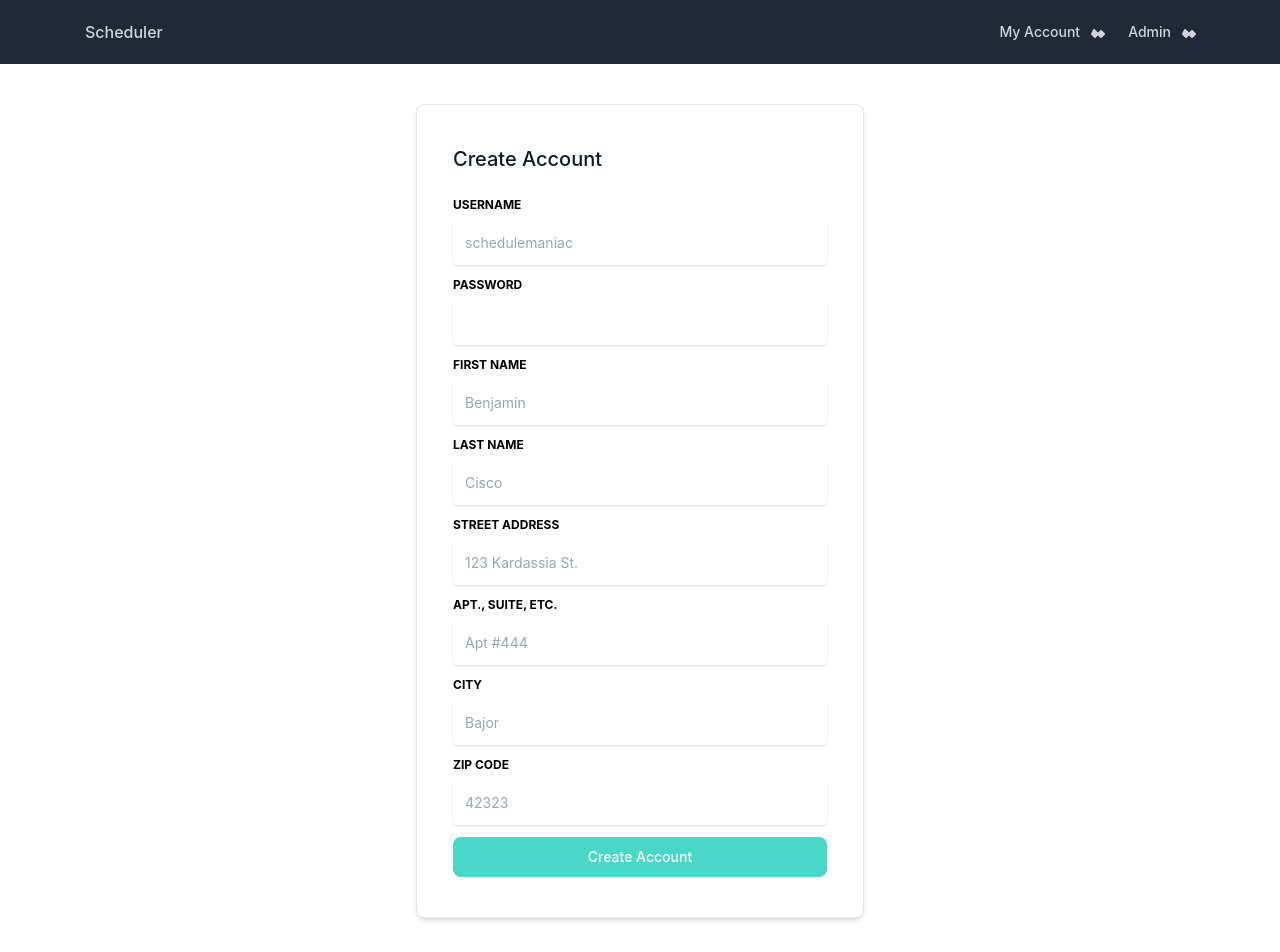
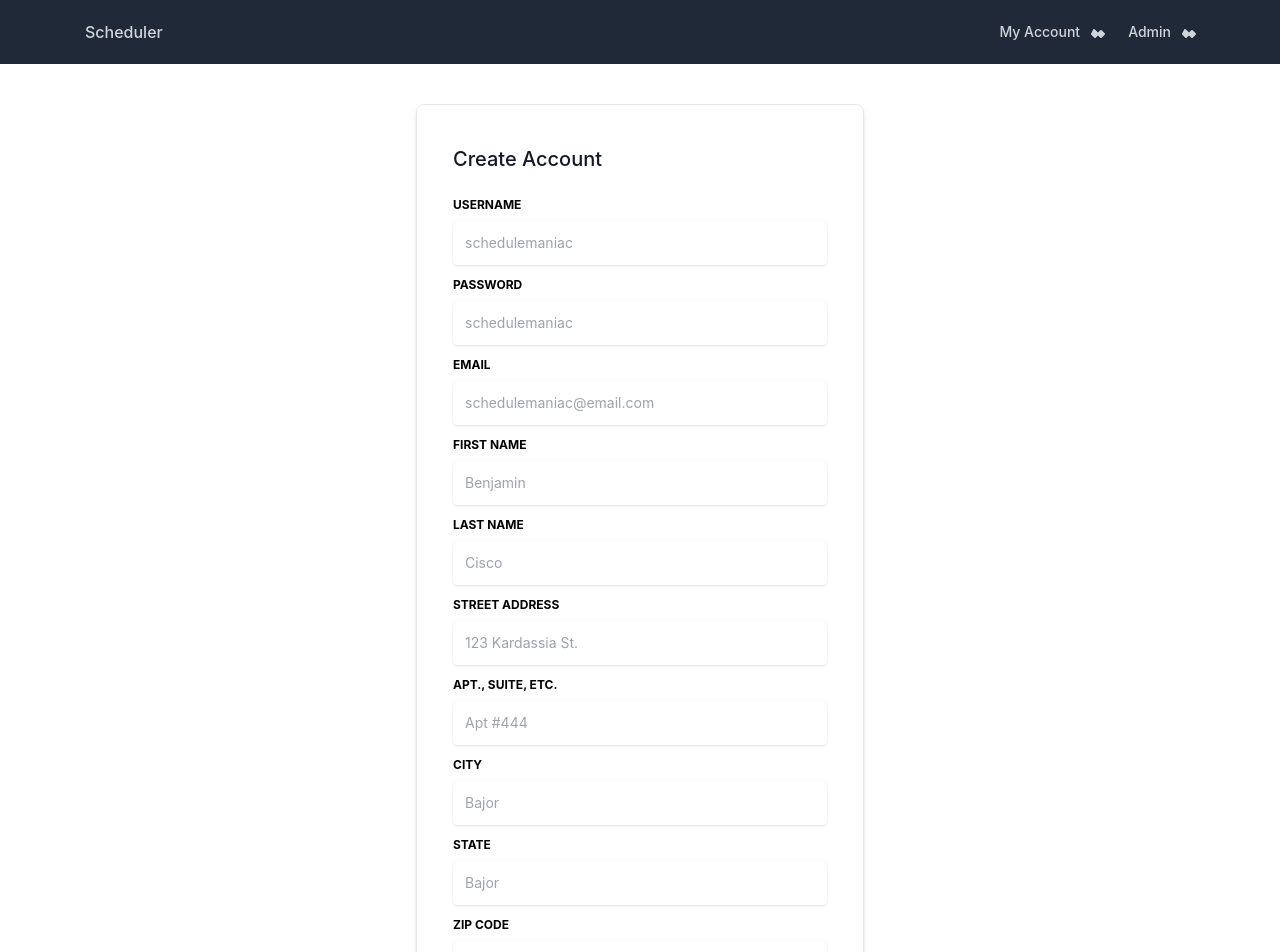
Before and after one commit to alex-bezruchko/scheduling-app, a React (Create React App) app in the folder client/: page /create in a window 1280 px wide. Shown: the top 952 px of the page. Built offline with nearby package versions, Linux system fonts and the light colour scheme.

Commit message:
add api call to register with yup validation

```diff
--- a/client/src/components/pages/CreateAccount.js
+++ b/client/src/components/pages/CreateAccount.js
@@ -1,8 +1,85 @@
+import React, { useState } from "react";
+import { useForm } from 'react-hook-form';
+import axios from "axios";
+
+import { Link, useNavigate } from "react-router-dom";
+import { yupResolver } from '@hookform/resolvers/yup';
+import * as yup from 'yup';
+
+
 const CreateAccount = () => {
+
+    const navigate = useNavigate();
+
+    const [registerError, setRegisterError] = useState(false);
+
+    const schema = yup.object().shape({
+        username: yup.string().min(5).max(15).required('Username is required'),
+        password: yup.string().min(8).max(15).required('Password is required'),
+        email: yup.string().email().required('Email is required'),
+        first_name: yup.string().required('First name is required'),
+        last_name: yup.string().required('Last name is required'),
+        street_address: yup.string().required('Street address is required'),
+        street_address_2: yup.string(),
+        city: yup.string().required('City is required'),
+        st: yup.string().min(2).max(2).required('State is required'),
+        zip_code: yup.string().matches(/^[0-9]{5}(?:-[0-9]{4})?$/, 'Must be betwee 5 and 9 digits'),
+    })
+
+
+
+    const onSubmit = async (form) => {
+        const isFormValid = await schema.validate(form).then((r) => submitUser(form))
+    }
+
+    const submitUser = (form) => {
+
+        const data = {
+            username: form.username,
+            password: form.password,
+            email: form.email,
+            first_name: form.first_name,
+            last_name: form.last_name,
+            street_address: form.street_address,
+            street_address_2: form.street_address_2,
+            city: form.city,
+            state: form.st,
+            zip_code: form.zip_code,
+            user_type_id: 1
+        };
+
+        axios
+            .post('http://localhost:3000/register', data, {
+                headers: {
+                    'Content-Type': 'application/json',
+                    'Accept': 'application/json',
+                },
+                withCredentials: false,
+            })
+            .then((response) => {
+                if (response) {
+                    navigate('/login')
+                    setRegisterError(false)
+                } else {
+                    setRegisterError(true)
+                }
+            })
+            .catch((error) => {
+                // Handle login error
+            });
+
+    }
+    const { register, handleSubmit, formState: { errors } } = useForm({
+        resolver: yupResolver(schema)
+    });
     return (
         <div className="max-w-md mx-auto my-10">
             <div className="bg-white shadow-md py-10 border border-gray-200 rounded-lg flex justify-center dark:bg-gray-800 dark:border-gray-700">
-                <form className="space-y-6 w-full px-9" action="#">
+                {registerError ?
+                    <p className="text-red-500">Unable to register account.</p>
+                    : <></>
+                }
+                <form className="space-y-6 w-full px-9" onSubmit={handleSubmit(onSubmit)}>
                     <h3 className="text-xl font-medium text-gray-900 dark:text-white">Create Account</h3>
 
                     <div className="flex flex-col">
@@ -11,15 +88,44 @@ const CreateAccount = () => {
                                 <label className="block uppercase text-blueGray-600 text-xs font-bold mb-2" htmlFor="grid-username">
                                     Username
                                 </label>
-                                <input placeholder="schedulemaniac" type="text" className="border-0 px-3 py-3 placeholder-blueGray-300 text-blueGray-600 bg-white rounded text-sm shadow focus:outline-none focus:ring w-full ease-linear transition-all duration-150"></input>
+                                <input
+                                    placeholder="schedulemaniac"
+                                    {...register('username')}
+                                    type="text"
+                                    className="border-0 px-3 py-3 placeholder-blueGray-300 text-blueGray-600 bg-white rounded text-sm shadow focus:outline-none focus:ring w-full ease-linear transition-all duration-150">
+                                </input>
+                                <p className="text-red-300">{errors.username?.message}</p>
                             </div>
                         </div>
+
                         <div className="w-full">
                             <div className="relative w-full mb-3">
                                 <label className="block uppercase text-blueGray-600 text-xs font-bold mb-2" htmlFor="grid-password">
                                     Password
                                 </label>
-                                <input placeholder="" type="password" className="border-0 px-3 py-3 placeholder-blueGray-300 text-blueGray-600 bg-white rounded text-sm shadow focus:outline-none focus:ring w-full ease-linear transition-all duration-150"></input>
+                                <input
+                                    placeholder="schedulemaniac"
+                                    {...register('password')}
+                                    type="password"
+                                    className="border-0 px-3 py-3 placeholder-blueGray-300 text-blueGray-600 bg-white rounded text-sm shadow focus:outline-none focus:ring w-full ease-linear transition-all duration-150">
+                                </input>
+                                <p className="text-red-300">{errors.password?.message}</p>
+                            </div>
+                        </div>
+
+
+                        <div className="w-full">
+                            <div className="relative w-full mb-3">
+                                <label className="block uppercase text-blueGray-600 text-xs font-bold mb-2" htmlFor="grid-email">
+                                    Email
+                                </label>
+                                <input
+                                    placeholder="schedulemaniac@email.com"
+                                    {...register('email')}
+                                    type="text"
+                                    className="border-0 px-3 py-3 placeholder-blueGray-300 text-blueGray-600 bg-white rounded text-sm shadow focus:outline-none focus:ring w-full ease-linear transition-all duration-150">
+                                </input>
+                                <p className="text-red-300">{errors.email?.message}</p>
                             </div>
                         </div>
 
@@ -28,7 +134,13 @@ const CreateAccount = () => {
                                 <label className="block uppercase text-blueGray-600 text-xs font-bold mb-2" htmlFor="grid-name">
                                     First Name
                                 </label>
-                                <input placeholder="Benjamin" type="text" className="border-0 px-3 py-3 placeholder-blueGray-300 text-blueGray-600 bg-white rounded text-sm shadow focus:outline-none focus:ring w-full ease-linear transition-all duration-150"></input>
+                                <input
+                                    placeholder="Benjamin"
+                                    {...register('first_name')}
+                                    type="text"
+                                    className="border-0 px-3 py-3 placeholder-blueGray-300 text-blueGray-600 bg-white rounded text-sm shadow focus:outline-none focus:ring w-full ease-linear transition-all duration-150">
+                                </input>
+                                <p className="text-red-300">{errors.first_name?.message}</p>
                             </div>
                         </div>
 
@@ -37,7 +149,13 @@ const CreateAccount = () => {
                                 <label className="block uppercase text-blueGray-600 text-xs font-bold mb-2" htmlFor="grid-last-name">
                                     Last Name
                                 </label>
-                                <input placeholder="Cisco" type="text" className="border-0 px-3 py-3 placeholder-blueGray-300 text-blueGray-600 bg-white rounded text-sm shadow focus:outline-none focus:ring w-full ease-linear transition-all duration-150"></input>
+                                <input
+                                    placeholder="Cisco"
+                                    {...register('last_name')}
+                                    type="text"
+                                    className="border-0 px-3 py-3 placeholder-blueGray-300 text-blueGray-600 bg-white rounded text-sm shadow focus:outline-none focus:ring w-full ease-linear transition-all duration-150">
+                                </input>
+                                <p className="text-red-300">{errors.last_name?.message}</p>
                             </div>
                         </div>
 
@@ -46,7 +164,13 @@ const CreateAccount = () => {
                                 <label className="block uppercase text-blueGray-600 text-xs font-bold mb-2" htmlFor="grid-street-1">
                                     Street Address
                                 </label>
-                                <input placeholder="123 Kardassia St." type="text" className="border-0 px-3 py-3 placeholder-blueGray-300 text-blueGray-600 bg-white rounded text-sm shadow focus:outline-none focus:ring w-full ease-linear transition-all duration-150"></input>
+                                <input
+                                    placeholder="123 Kardassia St."
+                                    {...register('street_address')}
+                                    type="text"
+                                    className="border-0 px-3 py-3 placeholder-blueGray-300 text-blueGray-600 bg-white rounded text-sm shadow focus:outline-none focus:ring w-full ease-linear transition-all duration-150">
+                                </input>
+                                <p className="text-red-300">{errors.street_address?.message}</p>
                             </div>
                         </div>
 
@@ -55,7 +179,13 @@ const CreateAccount = () => {
                                 <label className="block uppercase text-blueGray-600 text-xs font-bold mb-2" htmlFor="grid-street-2">
                                     Apt., Suite, etc.
                                 </label>
-                                <input placeholder="Apt #444" type="text" className="border-0 px-3 py-3 placeholder-blueGray-300 text-blueGray-600 bg-white rounded text-sm shadow focus:outline-none focus:ring w-full ease-linear transition-all duration-150"></input>
+                                <input
+                                    placeholder="Apt #444"
+                                    {...register('street_address_2')}
+                                    type="text"
+                                    className="border-0 px-3 py-3 placeholder-blueGray-300 text-blueGray-600 bg-white rounded text-sm shadow focus:outline-none focus:ring w-full ease-linear transition-all duration-150">
+                                </input>
+                                <p className="text-red-300">{errors.street_address_2?.message}</p>
                             </div>
                         </div>
 
@@ -64,17 +194,47 @@ const CreateAccount = () => {
                                 <label className="block uppercase text-blueGray-600 text-xs font-bold mb-2" htmlFor="grid-street-2">
                                     City
                                 </label>
-                                <input placeholder="Bajor" type="text" className="border-0 px-3 py-3 placeholder-blueGray-300 text-blueGray-600 bg-white rounded text-sm shadow focus:outline-none focus:ring w-full ease-linear transition-all duration-150"></input>
+                                <input
+                                    placeholder="Bajor"
+                                    {...register('city')}
+                                    type="text"
+                                    className="border-0 px-3 py-3 placeholder-blueGray-300 text-blueGray-600 bg-white rounded text-sm shadow focus:outline-none focus:ring w-full ease-linear transition-all duration-150">
+                                </input>
+                                <p className="text-red-300">{errors.city?.message}</p>
                             </div>
                         </div>
+
+                        <div className="w-full">
+                            <div className="relative w-full mb-3">
+                                <label className="block uppercase text-blueGray-600 text-xs font-bold mb-2" htmlFor="grid-state">
+                                    State
+                                </label>
+                                <input
+                                    placeholder="Bajor"
+                                    {...register('st')}
+                                    type="text"
+                                    className="border-0 px-3 py-3 placeholder-blueGray-300 text-blueGray-600 bg-white rounded text-sm shadow focus:outline-none focus:ring w-full ease-linear transition-all duration-150">
+                                </input>
+                                <p className="text-red-300">{errors.st?.message}</p>
+                            </div>
+                        </div>
+
                         <div className="w-full">
                             <div className="relative w-full mb-3">
                                 <label className="block uppercase text-blueGray-600 text-xs font-bold mb-2" htmlFor="grid-street-2">
                                     Zip Code
                                 </label>
-                                <input placeholder="42323" type="text" className="border-0 px-3 py-3 placeholder-blueGray-300 text-blueGray-600 bg-white rounded text-sm shadow focus:outline-none focus:ring w-full ease-linear transition-all duration-150"></input>
+                                <input
+                                    placeholder="42323"
+                                    {...register('zip_code')}
+                                    type="text"
+                                    className="border-0 px-3 py-3 placeholder-blueGray-300 text-blueGray-600 bg-white rounded text-sm shadow focus:outline-none focus:ring w-full ease-linear transition-all duration-150">
+                                </input>
+                                <p className="text-red-300">{errors.zip_code?.message}</p>
                             </div>
                         </div>
+
+
                         <div className="w-full">
                             <button type="submit" className="w-full text-white button-sec focus:ring-4 font-medium rounded-lg text-sm px-5 py-2.5 text-center">Create Account</button>
                         </div>
```
